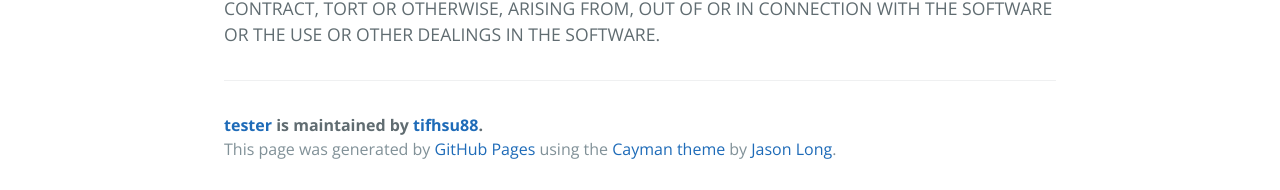
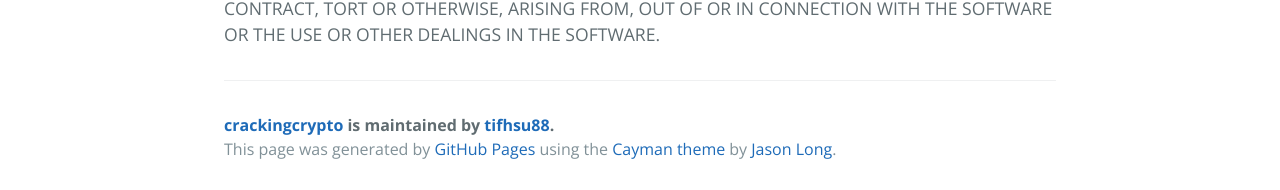
Before and after one commit to tifhsu88/crackingcrypto, a Jekyll site: the page built from index.md, in a window 1280 px wide. Shown: the part 1295-1485 px from the top of the page. Built offline with Jekyll 4.4.1, drawn with Linux system fonts in a browser that asks for light colours.

Commit message:
Update template.html

```diff
--- a/_layouts/template.html
+++ b/_layouts/template.html
@@ -23,7 +23,7 @@
       {{ content }}
 
       <footer class="site-footer">
-        <span class="site-footer-owner"><a href="https://github.com/tester">tester</a> is maintained by <a href="https://github.com/tifhsu88">tifhsu88</a>.</span>
+        <span class="site-footer-owner"><a href="https://github.com/crackingcrypto">crackingcrypto</a> is maintained by <a href="https://github.com/tifhsu88">tifhsu88</a>.</span>
 
         <span class="site-footer-credits">This page was generated by <a href="https://pages.github.com">GitHub Pages</a> using the <a href="https://github.com/jasonlong/cayman-theme">Cayman theme</a> by <a href="https://twitter.com/jasonlong">Jason Long</a>.</span>
       </footer>
```
